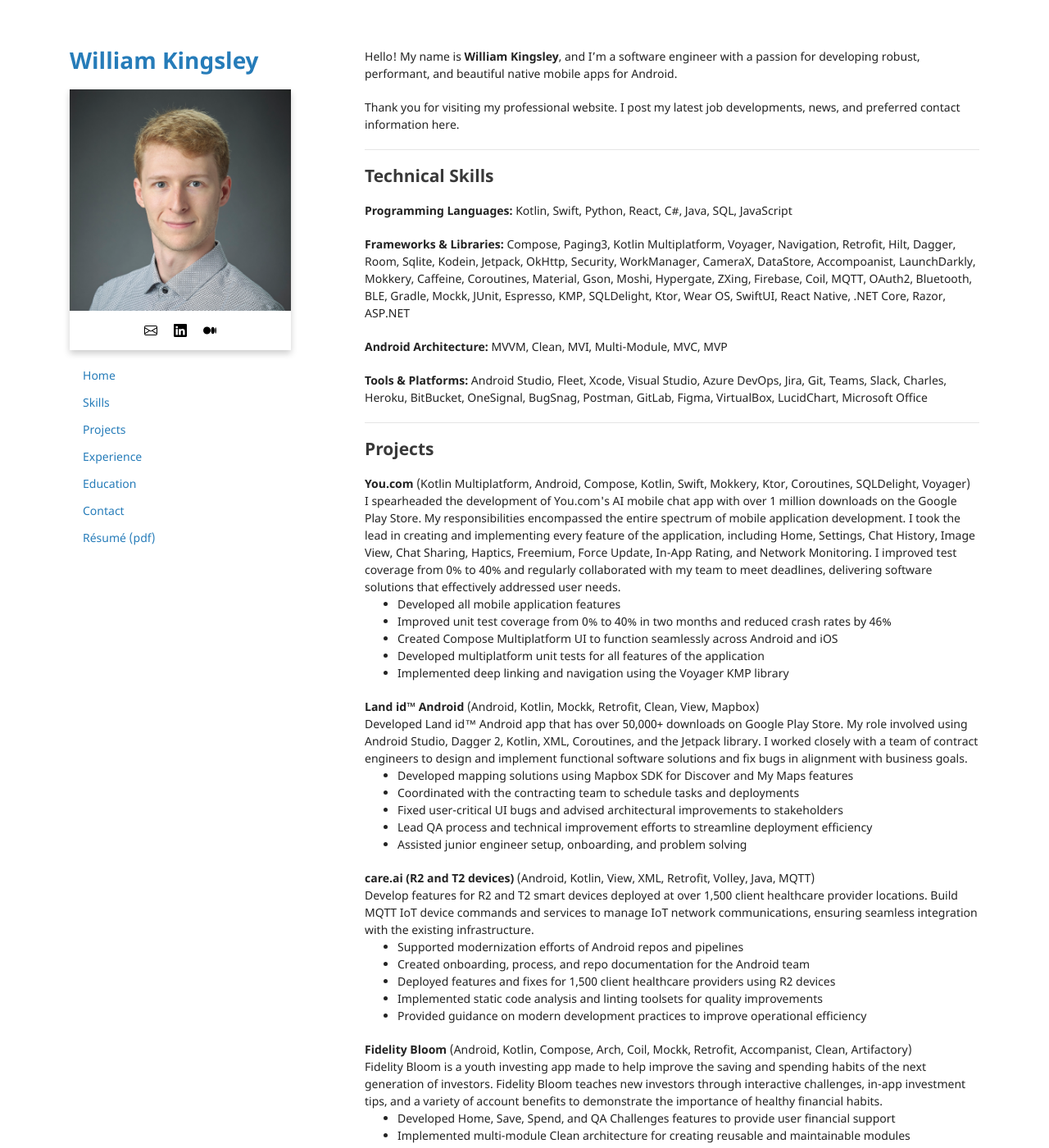
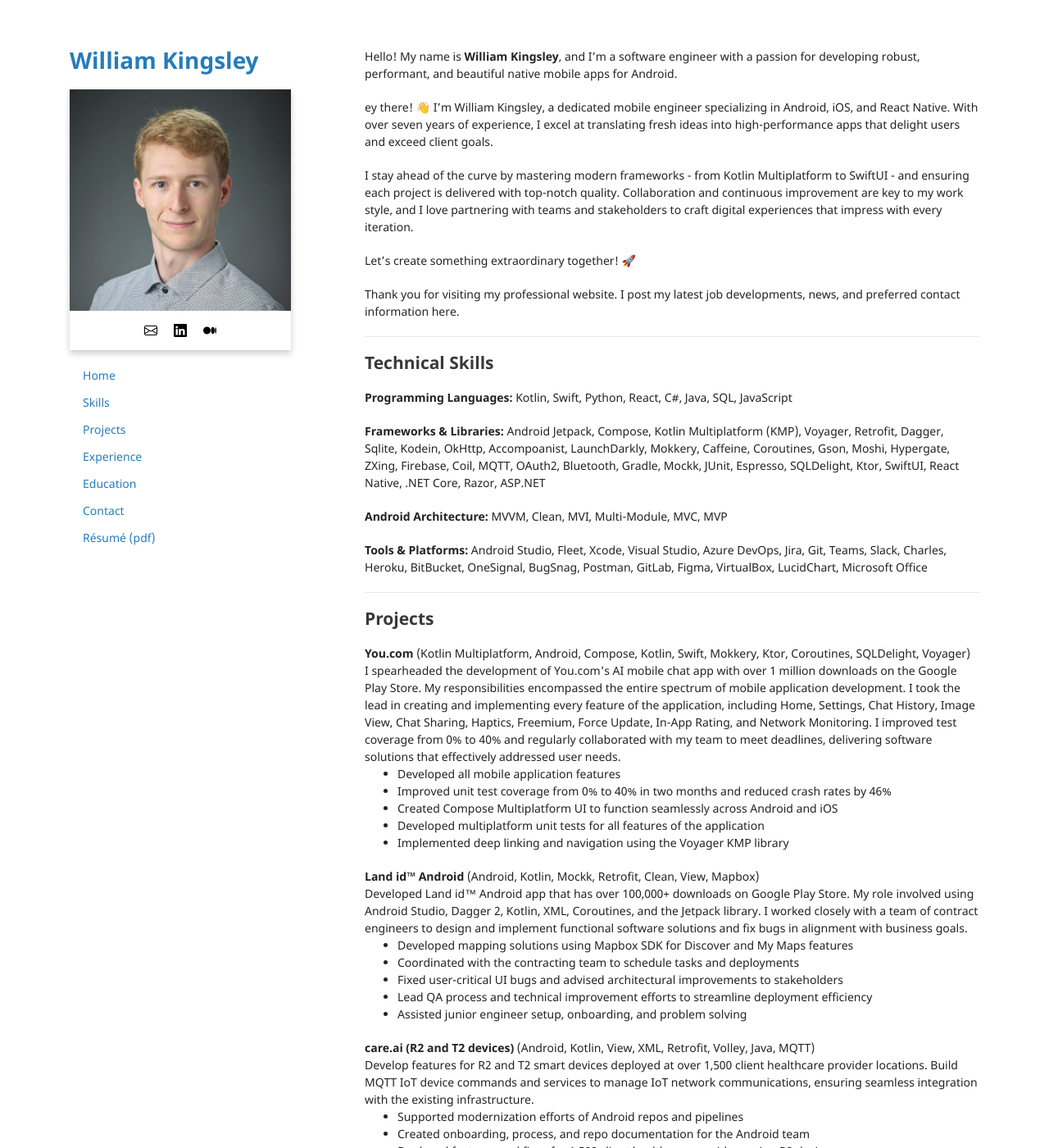
Before and after one commit to data-programmer/data-programmer.github.io, a Jekyll site: the page built from index.md, in a window 1280 px wide and 1400 px high. Shown: the whole window at 82% size. Built offline with Jekyll 4.4.1, drawn with Linux system fonts in a browser that asks for light colours; some of the changed text lies outside the part shown.

Commit message:
Updating site

```diff
--- a/_data/projects.yml
+++ b/_data/projects.yml
@@ -13,7 +13,7 @@
 - title: "Land id™ Android"
   employer: "Land id™"
   tech: "(Android, Kotlin, Mockk, Retrofit, Clean, View, Mapbox)"
-  desc: "Developed Land id™ Android app that has over 50,000+ downloads on Google Play Store. My role involved using Android Studio, Dagger 2, Kotlin, XML, Coroutines, and the Jetpack library. I worked closely with a team of contract engineers to design and implement functional software solutions and fix bugs in alignment with business goals."
+  desc: "Developed Land id™ Android app that has over 100,000+ downloads on Google Play Store. My role involved using Android Studio, Dagger 2, Kotlin, XML, Coroutines, and the Jetpack library. I worked closely with a team of contract engineers to design and implement functional software solutions and fix bugs in alignment with business goals."
   showpoints: true
   points:
     - point: "Developed mapping solutions using Mapbox SDK for Discover and My Maps features"
--- a/_data/skills.yml
+++ b/_data/skills.yml
@@ -9,29 +9,20 @@ languages:
     - language: "JavaScript"
 
 technologies:
+    - tech: "Android Jetpack"
     - tech: "Compose"
-    - tech: "Paging3"
-    - tech: "Kotlin Multiplatform"
+    - tech: "Kotlin Multiplatform (KMP)"
     - tech: "Voyager"
-    - tech: "Navigation"
     - tech: "Retrofit"
-    - tech: "Hilt"
     - tech: "Dagger"
-    - tech: "Room"
     - tech: "Sqlite"
     - tech: "Kodein"
-    - tech: "Jetpack"
     - tech: "OkHttp"
-    - tech: "Security"
-    - tech: "WorkManager"
-    - tech: "CameraX"
-    - tech: "DataStore"
     - tech: "Accompoanist"
     - tech: "LaunchDarkly"
     - tech: "Mokkery"
     - tech: "Caffeine"
     - tech: "Coroutines"
-    - tech: "Material"
     - tech: "Gson"
     - tech: "Moshi"
     - tech: "Hypergate"
@@ -41,15 +32,12 @@ technologies:
     - tech: "MQTT"
     - tech: "OAuth2"
     - tech: "Bluetooth"
-    - tech: "BLE"
     - tech: "Gradle"
     - tech: "Mockk"
     - tech: "JUnit"
     - tech: "Espresso"
-    - tech: "KMP"
     - tech: "SQLDelight"
     - tech: "Ktor"
-    - tech: "Wear OS"
     - tech: "SwiftUI"
     - tech: "React Native"
     - tech: ".NET Core"
--- a/_includes/footer.html
+++ b/_includes/footer.html
@@ -1,7 +1,7 @@
 <footer>
   <p class="footer-item">© 2025 William Kingsley. All rights reserved.</p>
   <p class="footer-item">This website is powered by <a href="https://jekyllrb.com/">Jekyll</a>, <a href="https://getbootstrap.com/">Bootstrap 5</a>, and is hosted by <a href="https://pages.github.com/">GitHub Pages</a>.</p>
-  <p class="footer-item">Last updated: 1/31/2025</p>
+  <p class="footer-item">Last updated: 2/10/2025</p>
   <p class="footer-item">
     <small>Theme by <a href="https://github.com/orderedlist">orderedlist</a></small>
   </p>
--- a/index.md
+++ b/index.md
@@ -3,6 +3,12 @@ layout: default
 ---
 
 Hello! My name is **William Kingsley**, and I'm a software engineer with a passion for developing robust, performant, and beautiful native mobile apps for Android.
+
+ey there! 👋 I’m William Kingsley, a dedicated mobile engineer specializing in Android, iOS, and React Native. With over seven years of experience, I excel at translating fresh ideas into high-performance apps that delight users and exceed client goals.
+
+I stay ahead of the curve by mastering modern frameworks - from Kotlin Multiplatform to SwiftUI - and ensuring each project is delivered with top-notch quality. Collaboration and continuous improvement are key to my work style, and I love partnering with teams and stakeholders to craft digital experiences that impress with every iteration.
+
+Let’s create something extraordinary together! 🚀
 
 Thank you for visiting my professional website. I post my latest job developments, news, and preferred contact information here.
 
```
Also changed, not shown: 1 other file.
